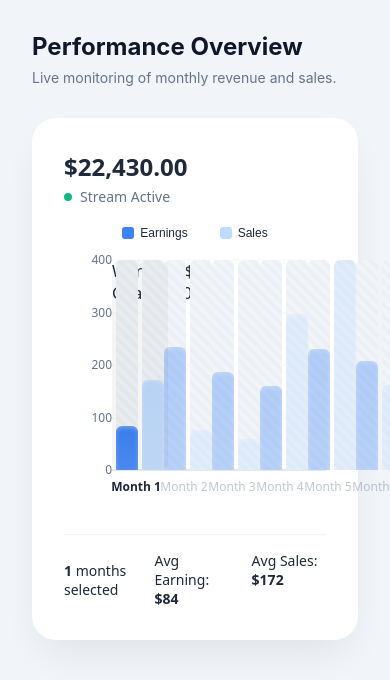
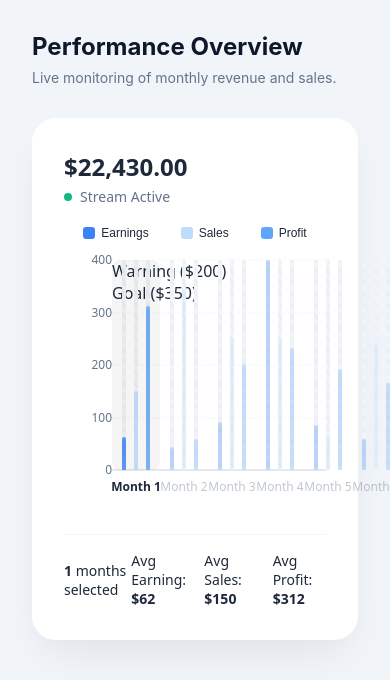
Before and after one commit to Praveen343577/Analytics-Bar-Graph, a React (Vite) app: page / in a window 390 px wide. Both pictures are taken after a click on the button 140 px from the left and 365 px from the top of the page. Shown: the top 680 px of the page. Built offline with nearby package versions, Linux system fonts and the light colour scheme.

Commit message:
feat: implement responsive Zone and BarContainer components with integrated dashboard simulation in App.tsx

```diff
--- a/src/App.tsx
+++ b/src/App.tsx
@@ -9,7 +9,7 @@ import type { GraphLayoutMode, GraphThreshold } from './components/AnalyticsBarG
 // 1. Generate an initial baseline dataset representing months
 const INITIAL_DATA = generateMockGraphData({
   zoneCount: 12,
-  seriesNames: ['Earnings', 'Sales'],
+  seriesNames: ['Earnings', 'Sales', 'Profit'],
   min: 10,
   max: 400,
   zonePrefix: 'Month',
@@ -65,6 +65,7 @@ export const App: React.FC = () => {
           --graph-zone-selected-bg: rgba(0, 0, 0, 0.04);
           --graph-color-1: #3b82f6; /* Blue 500 */
           --graph-color-2: #bfdbfe; /* Blue 200 */
+          --graph-color-3: #60a5fa; /* Blue 400 */
           --graph-radius-lg: 16px;
         }
       `}</style>
@@ -123,12 +124,15 @@ export const App: React.FC = () => {
               // Aggregate values for the selected zones
               let earnTotal = 0;
               let salesTotal = 0;
+              let profitTotal = 0;
 
               selectedZones.forEach(zone => {
                 const earn = zone.series?.find(s => s.seriesKey === 'earnings')?.value || 0;
                 const sales = zone.series?.find(s => s.seriesKey === 'sales')?.value || 0;
+                const profit = zone.series?.find(s => s.seriesKey === 'profit')?.value || 0;
                 earnTotal += earn;
                 salesTotal += sales;
+                profitTotal += profit;
               });
 
               const count = selectedZones.length || 1; // Prevent division by zero
@@ -141,6 +145,7 @@ export const App: React.FC = () => {
                   <div style={{ display: 'flex', gap: '16px', fontSize: '0.875rem' }}>
                     <span>Avg Earning: <strong>${Math.round(earnTotal / count)}</strong></span>
                     <span>Avg Sales: <strong>${Math.round(salesTotal / count)}</strong></span>
+                    <span>Avg Profit: <strong>${Math.round(profitTotal / count)}</strong></span>
                   </div>
                 </div>
               );
--- a/src/components/AnalyticsBarGraph/features/Bars/BarContainer.tsx
+++ b/src/components/AnalyticsBarGraph/features/Bars/BarContainer.tsx
@@ -49,7 +49,9 @@ export const BarContainer: React.FC<BarContainerProps> = ({
         justifyContent: 'flex-start',
         height: '100%',
         width: '100%',
-        gap: isStacked ? '0' : 'var(--graph-bar-gap, 4px)',
+        boxSizing: 'border-box',
+        padding: '0 20%', // Keeps bars contained and well-spaced within the zone
+        gap: isStacked ? '0' : 'var(--graph-bar-gap, 8px)',
       }}
     >
       {zone.series.map((seriesPoint) => {
--- a/src/components/AnalyticsBarGraph/features/Zones/Zone.tsx
+++ b/src/components/AnalyticsBarGraph/features/Zones/Zone.tsx
@@ -73,7 +73,7 @@ const ZoneComponent: React.FC<ZoneProps> = ({
           display: 'flex',
           justifyContent: 'center',
           width: '100%',
-          padding: '0 var(--graph-zone-padding, 4px)',
+          padding: '0',
         }}
       >
         <ZoneInteractionLayer
```
